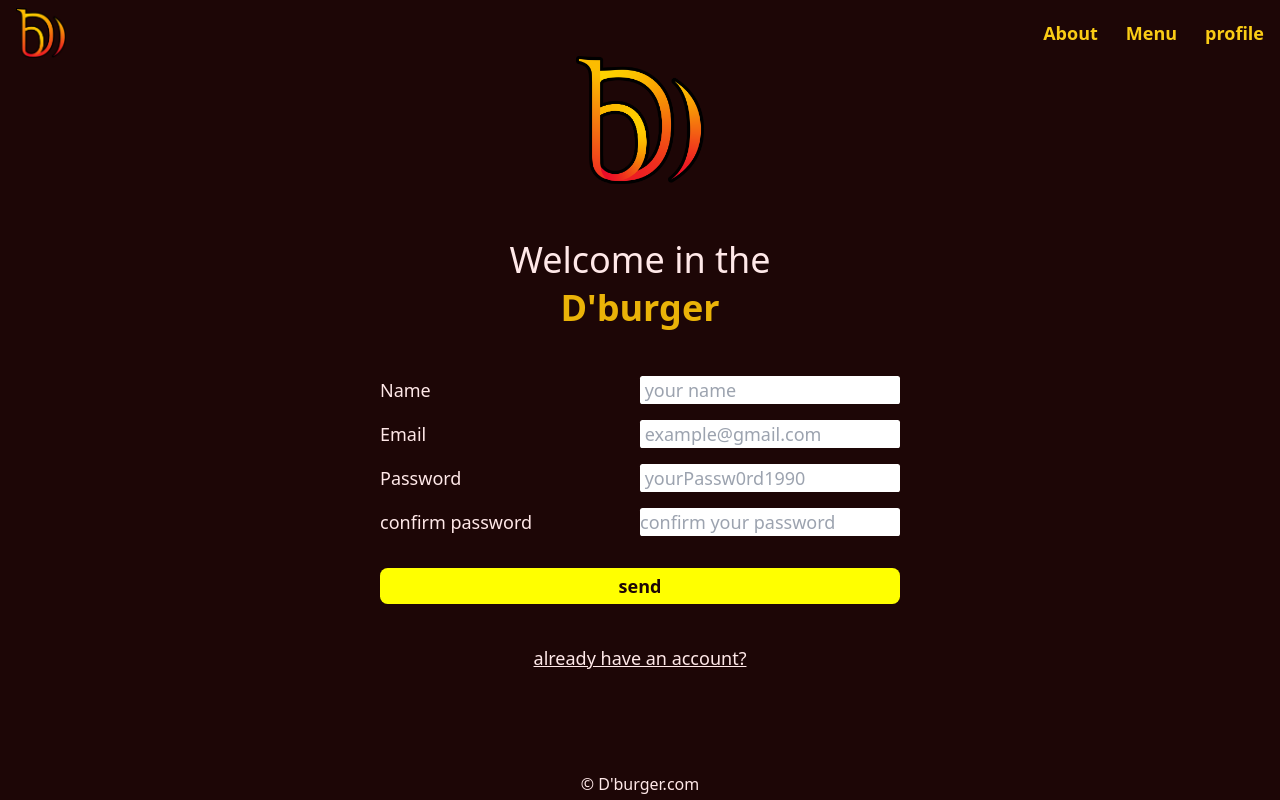
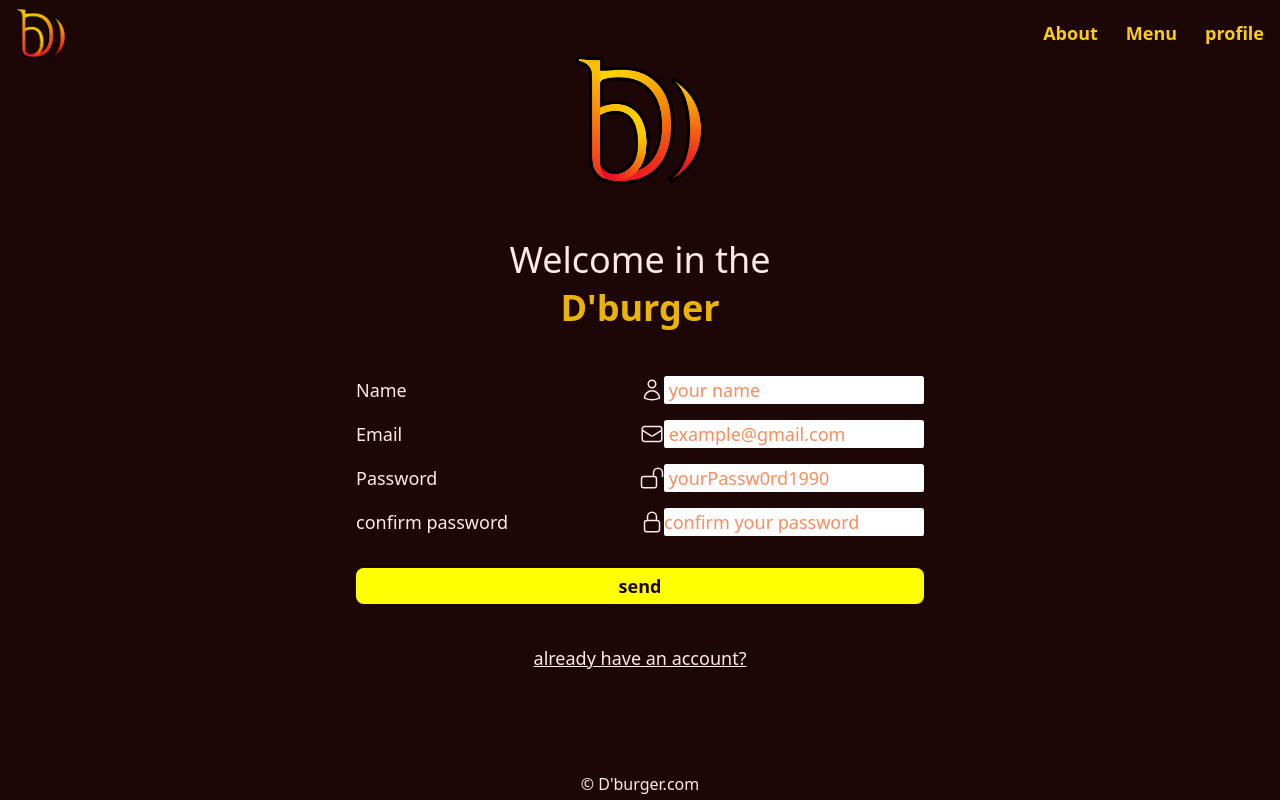
Before and after one commit to maherlumberjake/dburger, a React (Vite) app in the folder frontend/: page /signup in a window 1280 px wide. Built offline with nearby package versions, Linux system fonts and the light colour scheme; no server answers.

Commit message:
hover stats and icons in forms has been added

```diff
--- a/frontend/src/App.tsx
+++ b/frontend/src/App.tsx
@@ -1,5 +1,5 @@
 import { Link, RouterProvider, createBrowserRouter } from "react-router-dom";
-import Root from "./pages/Root";
+import Root from "./pages/Root/Root";
 import Home from "./pages/Home/Home";
 import SignUp, {
 	Loader as isAuth,
--- a/frontend/src/pages/Home/Home.tsx
+++ b/frontend/src/pages/Home/Home.tsx
@@ -31,7 +31,9 @@ export default function Home() {
 								? location.reload()
 								: navigate(user?.auth ? "/menu" : "/signUp");
 						}}
-						className=" border-current text-white border-4 py-1 px-3 rounded-full font-bold mt-3 capitalize lg:text-yellow-500"
+						className=" border-current text-white border-4 py-1 px-3 rounded-full font-bold mt-3 capitalize lg:text-yellow-500
+						md:hover:text-white hover:text-yellow-500
+						"
 					>
 						{user?.error
 							? "refresh"
--- /dev/null
+++ b/frontend/src/pages/Root/Root.scss
@@ -0,0 +1,4 @@
+nav > a:hover,
+nav > button:hover {
+	color: white;
+}
--- a/frontend/src/pages/auth/Signup/SignUp.tsx
+++ b/frontend/src/pages/auth/Signup/SignUp.tsx
@@ -114,6 +114,21 @@ export default function SignUp() {
 				replace
 			>
 				<label htmlFor="name">Name </label>
+				<div className="inputsContainer">
+					<svg
+						xmlns="http://www.w3.org/2000/svg"
+						fill="none"
+						viewBox="0 0 24 24"
+						strokeWidth={1.5}
+						stroke="currentColor"
+						className="size-6"
+					>
+						<path
+							strokeLinecap="round"
+							strokeLinejoin="round"
+							d="M15.75 6a3.75 3.75 0 1 1-7.5 0 3.75 3.75 0 0 1 7.5 0ZM4.501 20.118a7.5 7.5 0 0 1 14.998 0A17.933 17.933 0 0 1 12 21.75c-2.676 0-5.216-.584-7.499-1.632Z"
+						/>
+					</svg>
 					<input
 						type="text"
 						required
@@ -122,7 +137,23 @@ export default function SignUp() {
 						placeholder=" your name"
 						minLength={3}
 					/>
+				</div>
 				<label htmlFor="email">Email</label>
+				<div className="inputsContainer">
+					<svg
+						xmlns="http://www.w3.org/2000/svg"
+						fill="none"
+						viewBox="0 0 24 24"
+						strokeWidth={1.5}
+						stroke="currentColor"
+						className="size-6"
+					>
+						<path
+							strokeLinecap="round"
+							strokeLinejoin="round"
+							d="M21.75 6.75v10.5a2.25 2.25 0 0 1-2.25 2.25h-15a2.25 2.25 0 0 1-2.25-2.25V6.75m19.5 0A2.25 2.25 0 0 0 19.5 4.5h-15a2.25 2.25 0 0 0-2.25 2.25m19.5 0v.243a2.25 2.25 0 0 1-1.07 1.916l-7.5 4.615a2.25 2.25 0 0 1-2.36 0L3.32 8.91a2.25 2.25 0 0 1-1.07-1.916V6.75"
+						/>
+					</svg>
 					<input
 						type="email"
 						id="email"
@@ -130,7 +161,23 @@ export default function SignUp() {
 						name="email"
 						placeholder=" example@gmail.com"
 					/>
+				</div>
 				<label htmlFor="password">Password</label>
+				<div className="inputsContainer">
+					<svg
+						xmlns="http://www.w3.org/2000/svg"
+						fill="none"
+						viewBox="0 0 24 24"
+						strokeWidth={1.5}
+						stroke="currentColor"
+						className="size-6"
+					>
+						<path
+							strokeLinecap="round"
+							strokeLinejoin="round"
+							d="M13.5 10.5V6.75a4.5 4.5 0 1 1 9 0v3.75M3.75 21.75h10.5a2.25 2.25 0 0 0 2.25-2.25v-6.75a2.25 2.25 0 0 0-2.25-2.25H3.75a2.25 2.25 0 0 0-2.25 2.25v6.75a2.25 2.25 0 0 0 2.25 2.25Z"
+						/>
+					</svg>
 					<input
 						type="password"
 						id="password"
@@ -139,7 +186,23 @@ export default function SignUp() {
 						minLength={6}
 						placeholder=" yourPassw0rd1990"
 					/>
+				</div>
 				<label htmlFor="confirmPassword">confirm password</label>
+				<div className="inputsContainer">
+					<svg
+						xmlns="http://www.w3.org/2000/svg"
+						fill="none"
+						viewBox="0 0 24 24"
+						strokeWidth={1.5}
+						stroke="currentColor"
+						className="size-6"
+					>
+						<path
+							strokeLinecap="round"
+							strokeLinejoin="round"
+							d="M16.5 10.5V6.75a4.5 4.5 0 1 0-9 0v3.75m-.75 11.25h10.5a2.25 2.25 0 0 0 2.25-2.25v-6.75a2.25 2.25 0 0 0-2.25-2.25H6.75a2.25 2.25 0 0 0-2.25 2.25v6.75a2.25 2.25 0 0 0 2.25 2.25Z"
+						/>
+					</svg>
 					<input
 						type="password"
 						id="confirmPassword"
@@ -148,6 +211,7 @@ export default function SignUp() {
 						minLength={6}
 						placeholder="confirm your password"
 					/>
+				</div>
 				<input
 					disabled={status.state === "submitting"}
 					type="submit"
--- a/frontend/src/pages/auth/Signup/signUp.scss
+++ b/frontend/src/pages/auth/Signup/signUp.scss
@@ -6,6 +6,17 @@
 	margin-inline: auto;
 	align-items: center;
 	row-gap: 1rem;
+	.inputsContainer {
+		align-items: center;
+		display: flex;
+		border-radius: 0.5ch;
+		svg {
+			transition: color 300ms ease;
+		}
+		&:focus-within svg {
+			color: var(--mainc);
+		}
+	}
 	input {
 		border: transparent;
 		border-radius: 0.25ch;
@@ -41,6 +52,7 @@
 	}
 }
 ::placeholder {
+	color: rgba(255, 72, 0, 0.637) !important;
 	transition: 500ms ease;
 }
 #signUP input:focus,
--- a/frontend/src/pages/auth/login/login.scss
+++ b/frontend/src/pages/auth/login/login.scss
@@ -1,21 +1,28 @@
 #login {
 	display: grid;
 	width: clamp(10rem, 70vw, 100%);
-	font-size: var(--fs2);
 	grid-template-columns: 1fr 1fr;
 	place-content: center;
-	padding: var(--sp6);
 	margin-inline: auto;
 	align-items: center;
 	row-gap: 1rem;
+	.inputsContainer {
+		align-items: center;
+		display: flex;
+		border-radius: 0.5ch;
+		svg {
+			transition: color 300ms ease;
+		}
+		&:focus-within svg {
+			color: var(--mainc);
+		}
+	}
 	input {
 		border: transparent;
-		padding: 0.5ch;
 		border-radius: 0.25ch;
 		outline: none;
 		border: none;
 		transition: var(--tr);
-		border-radius: 0.2ch;
 	}
 	input[type="submit"] {
 		align-self: center;
@@ -45,11 +52,11 @@
 	}
 }
 ::placeholder {
+	color: rgba(255, 72, 0, 0.637) !important;
 	transition: 500ms ease;
 }
-
-form#login input:focus,
-form#login input:focus-visible {
+#login input:focus,
+#login input:focus-visible {
 	&::placeholder {
 		transform: translateY(-150%);
 	}
--- a/frontend/src/pages/auth/login/login.tsx
+++ b/frontend/src/pages/auth/login/login.tsx
@@ -85,6 +85,21 @@ export default function Login() {
 				replace
 			>
 				<label htmlFor="email">Email</label>
+				<div className="inputsContainer">
+					<svg
+						xmlns="http://www.w3.org/2000/svg"
+						fill="none"
+						viewBox="0 0 24 24"
+						strokeWidth={1.5}
+						stroke="currentColor"
+						className="size-6"
+					>
+						<path
+							strokeLinecap="round"
+							strokeLinejoin="round"
+							d="M21.75 6.75v10.5a2.25 2.25 0 0 1-2.25 2.25h-15a2.25 2.25 0 0 1-2.25-2.25V6.75m19.5 0A2.25 2.25 0 0 0 19.5 4.5h-15a2.25 2.25 0 0 0-2.25 2.25m19.5 0v.243a2.25 2.25 0 0 1-1.07 1.916l-7.5 4.615a2.25 2.25 0 0 1-2.36 0L3.32 8.91a2.25 2.25 0 0 1-1.07-1.916V6.75"
+						/>
+					</svg>
 					<input
 						type="email"
 						id="email"
@@ -92,7 +107,23 @@ export default function Login() {
 						name="email"
 						placeholder=" example@gmail.com"
 					/>
+				</div>
 				<label htmlFor="password">Password</label>
+				<div className="inputsContainer">
+					<svg
+						xmlns="http://www.w3.org/2000/svg"
+						fill="none"
+						viewBox="0 0 24 24"
+						strokeWidth={1.5}
+						stroke="currentColor"
+						className="size-6"
+					>
+						<path
+							strokeLinecap="round"
+							strokeLinejoin="round"
+							d="M13.5 10.5V6.75a4.5 4.5 0 1 1 9 0v3.75M3.75 21.75h10.5a2.25 2.25 0 0 0 2.25-2.25v-6.75a2.25 2.25 0 0 0-2.25-2.25H3.75a2.25 2.25 0 0 0-2.25 2.25v6.75a2.25 2.25 0 0 0 2.25 2.25Z"
+						/>
+					</svg>
 					<input
 						type="password"
 						id="password"
@@ -101,6 +132,7 @@ export default function Login() {
 						minLength={6}
 						placeholder=" yourPassw0rd1990"
 					/>
+				</div>
 				<input
 					disabled={status.state === "submitting"}
 					type="submit"
--- a/frontend/src/pages/auth/profile/Profile.tsx
+++ b/frontend/src/pages/auth/profile/Profile.tsx
@@ -17,8 +17,8 @@ export default function Profile(props?: { name?: string; img?: string }) {
 				{" "}
 				{props?.name || "unKnown"}
 			</h3>
-			<div className="flex  justify-between z-50">
-				<button>
+			<div className="flex  justify-between z-50 ">
+				<button className="hover:text-white">
 					<svg
 						xmlns="http://www.w3.org/2000/svg"
 						fill="none"
@@ -34,7 +34,10 @@ export default function Profile(props?: { name?: string; img?: string }) {
 						/>
 					</svg>
 				</button>
-				<Link to="/UserProfile">
+				<Link
+					to="/UserProfile"
+					className="hover:text-white"
+				>
 					<svg
 						xmlns="http://www.w3.org/2000/svg"
 						fill="none"
@@ -51,6 +54,7 @@ export default function Profile(props?: { name?: string; img?: string }) {
 					</svg>
 				</Link>
 				<button
+					className="hover:text-white"
 					onClick={() => {
 						localStorage.removeItem("jwt");
 						location.reload();
--- a/frontend/src/pages/auth/profile/UserProfile.tsx
+++ b/frontend/src/pages/auth/profile/UserProfile.tsx
@@ -90,7 +90,7 @@ export default function UserProfile() {
 											viewBox="0 0 24 24"
 											strokeWidth={1.5}
 											stroke="currentColor"
-											className="w-10 h-10"
+											className="w-10 h-10 hover:text-white"
 										>
 											<path
 												strokeLinecap="round"
```
Also changed, not shown: frontend/src/pages/Root/Root.tsx (renamed from frontend/src/pages/Root.tsx, +9 -4 lines). Lines whose indentation alone changed are shown as unchanged.
